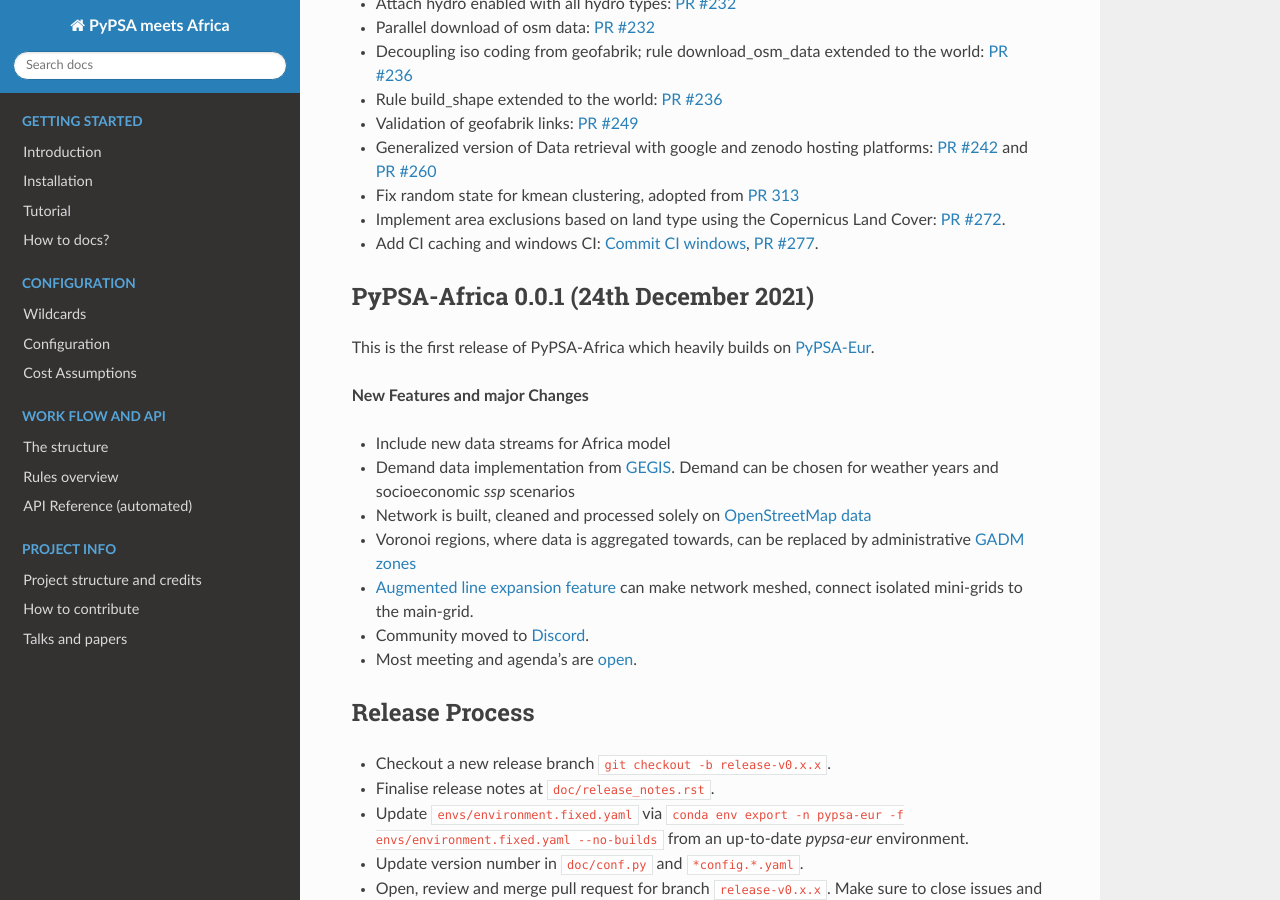
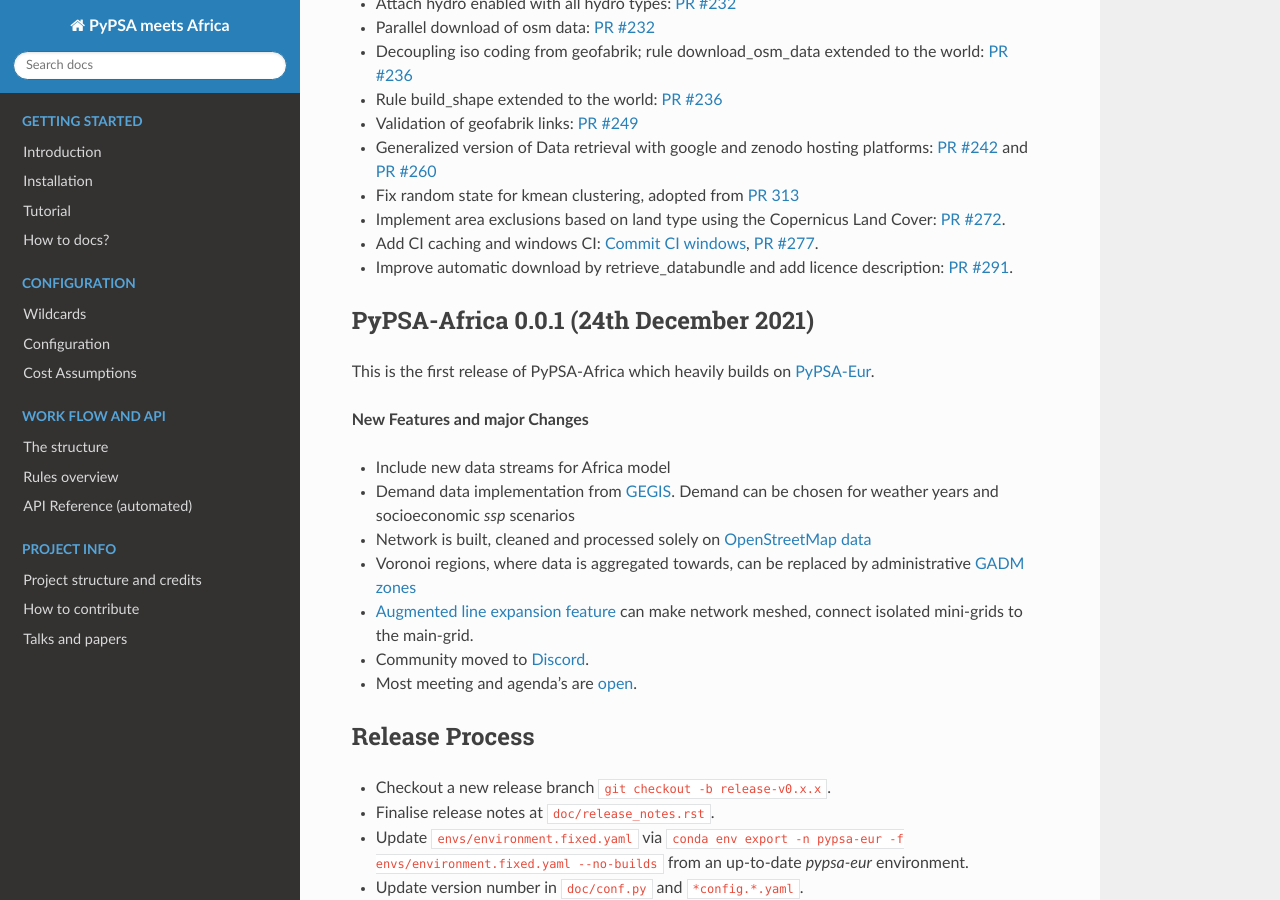
Before and after one commit to pypsa-meets-earth/pypsa-earth, a Sphinx documentation site: the page built from doc/release_notes.rst, in a window 1280 px wide and 900 px high, scrolled down 320 px. Built offline with Sphinx 7.4.7 and the Read the Docs theme 2.0.0, drawn with Linux system fonts in a browser that asks for light colours; pages that are not in the unit, such as notebooks, are missing from menus.

Commit message:
Add release_note

```diff
--- a/doc/release_notes.rst
+++ b/doc/release_notes.rst
@@ -35,6 +35,7 @@
 
 * Add CI caching and windows CI: `Commit CI windows <https://github.com/pypsa-meets-africa/pypsa-africa/commit/c98cb30e828cfda17692b8f5e1dd8e39d33766ad>`__,  `PR #277 <https://github.com/PyPSA/pypsa-eur/pull/277>`__.
 
+* Improve automatic download by retrieve_databundle and add licence description: `PR #291 <https://github.com/pypsa-meets-africa/pypsa-africa/pull/291>`__.
 
 PyPSA-Africa 0.0.1 (24th December 2021)
 =====================================
```
